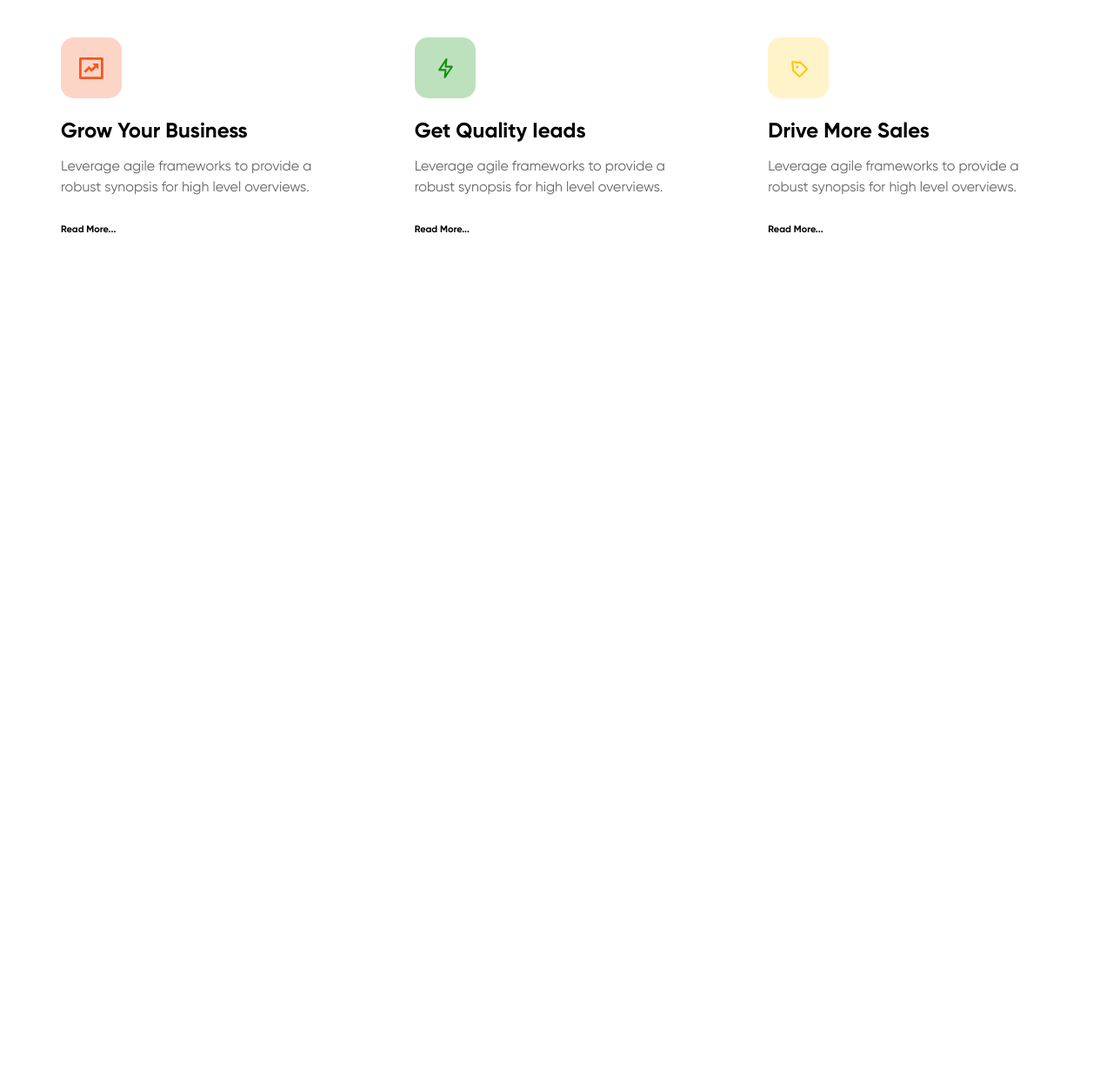
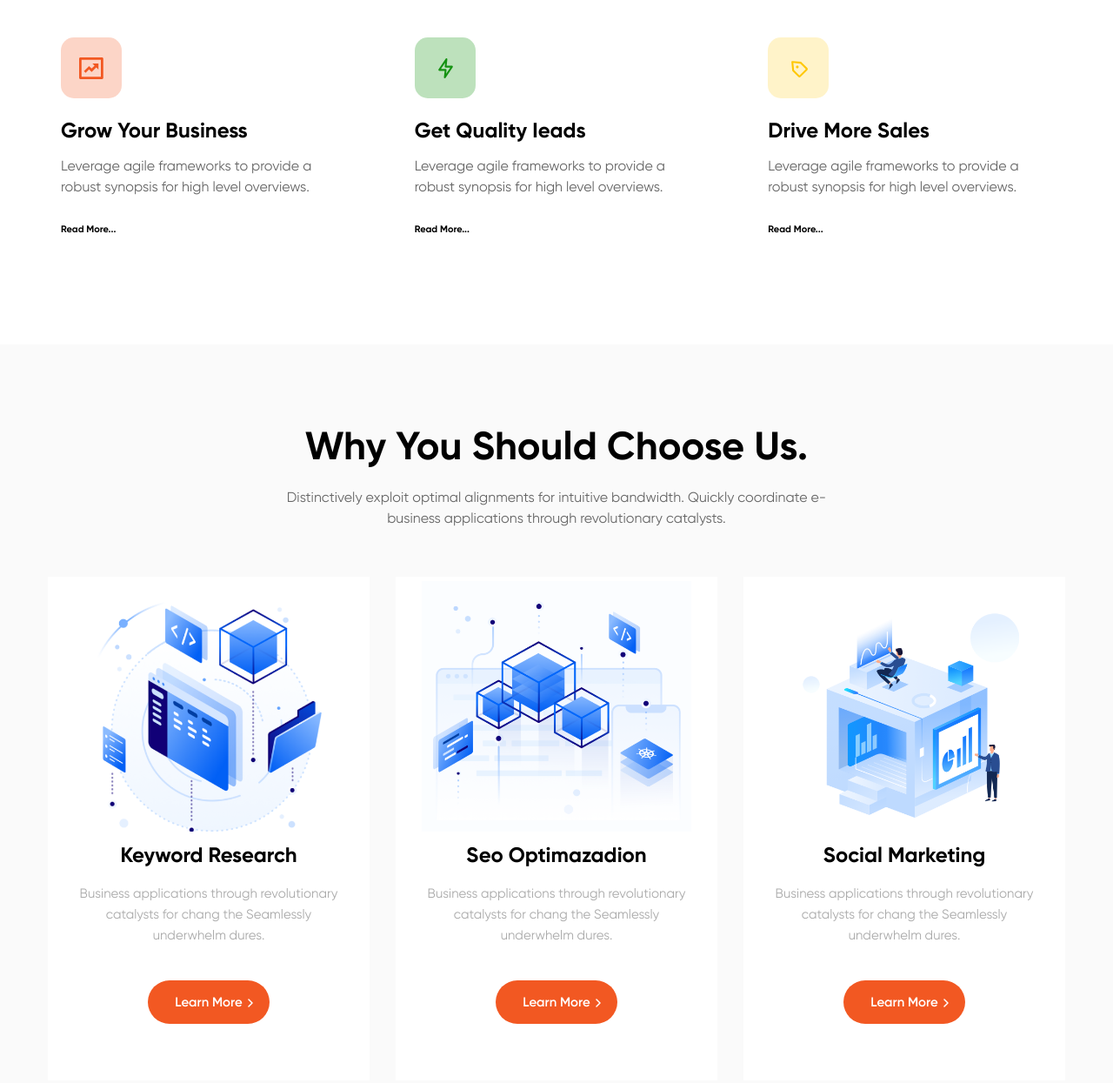
Before and after one commit to gr3164/HtmlGB, a plain HTML site: page task_5/index.html in a window 1280 px wide. Shown: the part 1597-2842 px from the top of the page at 87% size. Before the commit the page ends 1993 px from the top, so only its background shows below. Drawn offline with Linux system fonts and the light colour scheme; files whose address does not match are found by name.

Commit message:
advantage

```diff
--- a/task_5/css/style.css
+++ b/task_5/css/style.css
@@ -397,8 +397,8 @@ a {
 
 .content-benefit {
     display: grid;
-    grid-template-columns: repeat(3, 1fr);
-    gap: 20px;
+    grid-template-columns: repeat(auto-fit, minmax(290px, 1fr));
+    gap: 0 20px;
 }
 
 .content-benefit__item {
@@ -460,10 +460,96 @@ a {
 
 .content-benefit__item-link:hover,
 .content-benefit__link:hover {
-    color: rgb(95, 89, 89);
+    color: #F25822;
 }
 
 .content-benefit__link {
     font-size: 11px;
     font-weight: 700;
 }
+
+/* advantage */
+
+.advantage {
+    padding: 90px 0 100px;
+    background-color: #FAFAFA;
+    text-align: center;
+}
+
+.advantage__title {
+    margin-bottom: 20px;
+}
+
+.advantage__text {
+    color: #666;
+    max-width: 680px;
+    margin: 0 auto 55px;
+}
+
+.content-advantage {
+    display: flex;
+    justify-content: center;
+    flex-wrap: wrap;
+    gap: 30px;
+}
+
+.content-advantage__item {
+    display: flex;
+    flex-direction: column;
+    align-items: center;
+    text-align: center;
+    flex: 0 0 370px;
+    padding: 5px 30px 65px;
+    background-color: #fff;
+    transition: box-shadow ease-in-out .2s;
+}
+
+.content-advantage__item:hover {
+    box-shadow: 15px 25px 60px -5px rgba(0, 0, 0, 0.10);
+}
+
+.content-advantage__img {
+    position: relative;
+    width: 100%;
+    padding-bottom: 93%;
+    margin-bottom: 15px;
+
+}
+
+.content-advantage__img img {
+    position: absolute;
+    top: 0;
+    left: 0;
+    width: 100%;
+    height: 100%;
+    object-fit: cover;
+    object-position: center;
+}
+
+.content-advantage__title {
+    font-size: 24px;
+    font-weight: 700;
+    margin-bottom: 20px;
+}
+
+.content-advantage__text {
+    color: #AAA;
+    font-size: 15px;
+    margin-bottom: 40px;
+}
+
+.content-advantage__link {
+    position: relative;
+
+}
+
+.content-advantage__link::after {
+    content: "";
+    position: absolute;
+    top: 41%;
+    right: 19px;
+    width: 6px;
+    height: 10px;
+    background: url("../images/advantage/right-arrow.svg");
+    background-repeat: no-repeat;
+}
--- a/task_5/index.html
+++ b/task_5/index.html
@@ -166,6 +166,40 @@
                 </div>
             </div>
         </div>
+        <section class="advantage">
+            <div class="container">
+                <h3 class="advantage__title title">Why You Should Choose Us.</h3>
+                <p class="advantage__text">Distinctively exploit optimal alignments for intuitive bandwidth. Quickly
+                    coordinate e-business
+                    applications through revolutionary catalysts.</p>
+                <div class="advantage__content content-advantage">
+                    <div class="content-advantage__item">
+                        <div class="content-advantage__img"><img src="images/advantage/01.png" alt="advantage-img">
+                        </div>
+                        <h4 class="content-advantage__title">Keyword Research</h4>
+                        <p class="content-advantage__text">Business applications through revolutionary catalysts for
+                            chang the Seamlessly underwhelm dures.</p>
+                        <a href="#" class="content-advantage__link btn">Learn More</a>
+                    </div>
+                    <div class="content-advantage__item">
+                        <div class="content-advantage__img"><img src="images/advantage/02.png" alt="advantage-img">
+                        </div>
+                        <h4 class="content-advantage__title">Seo Optimazadion</h4>
+                        <p class="content-advantage__text">Business applications through revolutionary catalysts for
+                            chang the Seamlessly underwhelm dures.</p>
+                        <a href="#" class="content-advantage__link btn">Learn More</a>
+                    </div>
+                    <div class="content-advantage__item">
+                        <div class="content-advantage__img"><img src="images/advantage/03.png" alt="advantage-img">
+                        </div>
+                        <h4 class="content-advantage__title">Social Marketing</h4>
+                        <p class="content-advantage__text">Business applications through revolutionary catalysts for
+                            chang the Seamlessly underwhelm dures.</p>
+                        <a href="#" class="content-advantage__link btn">Learn More</a>
+                    </div>
+                </div>
+            </div>
+        </section>
     </main>
 </body>
 
```
Also changed, not shown: task_5/images/advantage/01.png (added), task_5/images/advantage/02.png (added), task_5/images/advantage/03.png (added), task_5/images/advantage/right-arrow.svg (added).
